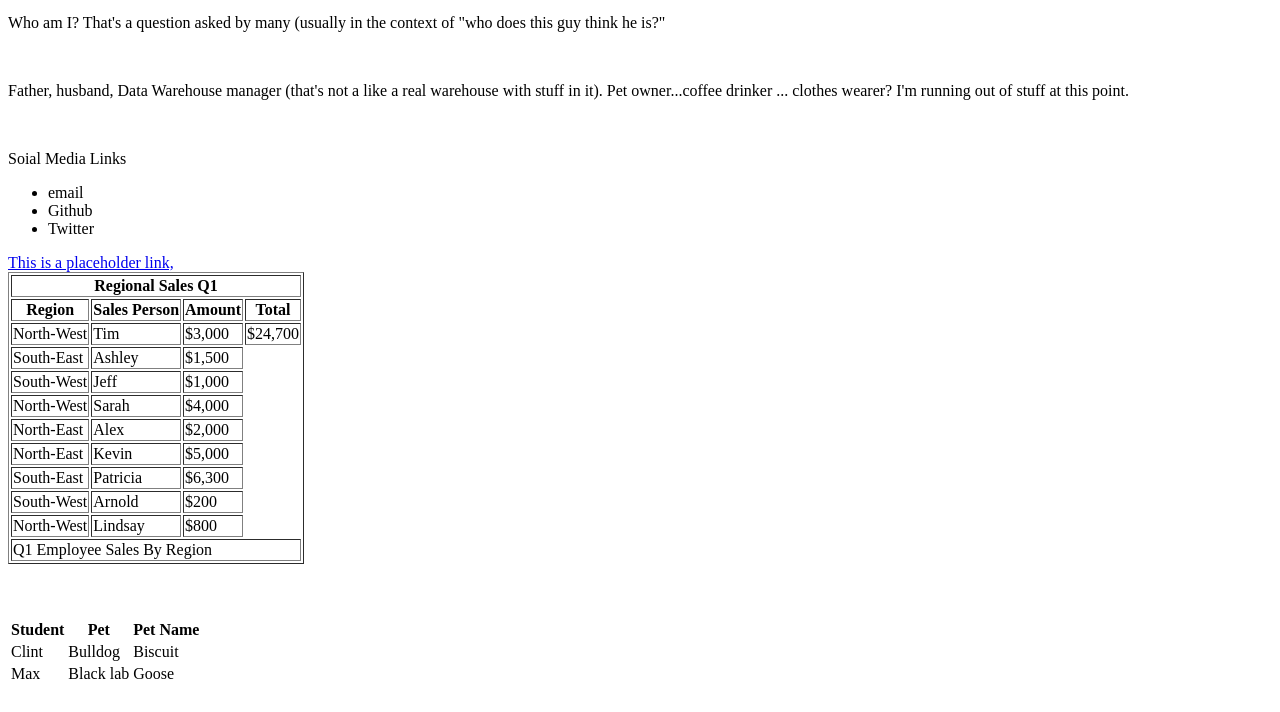
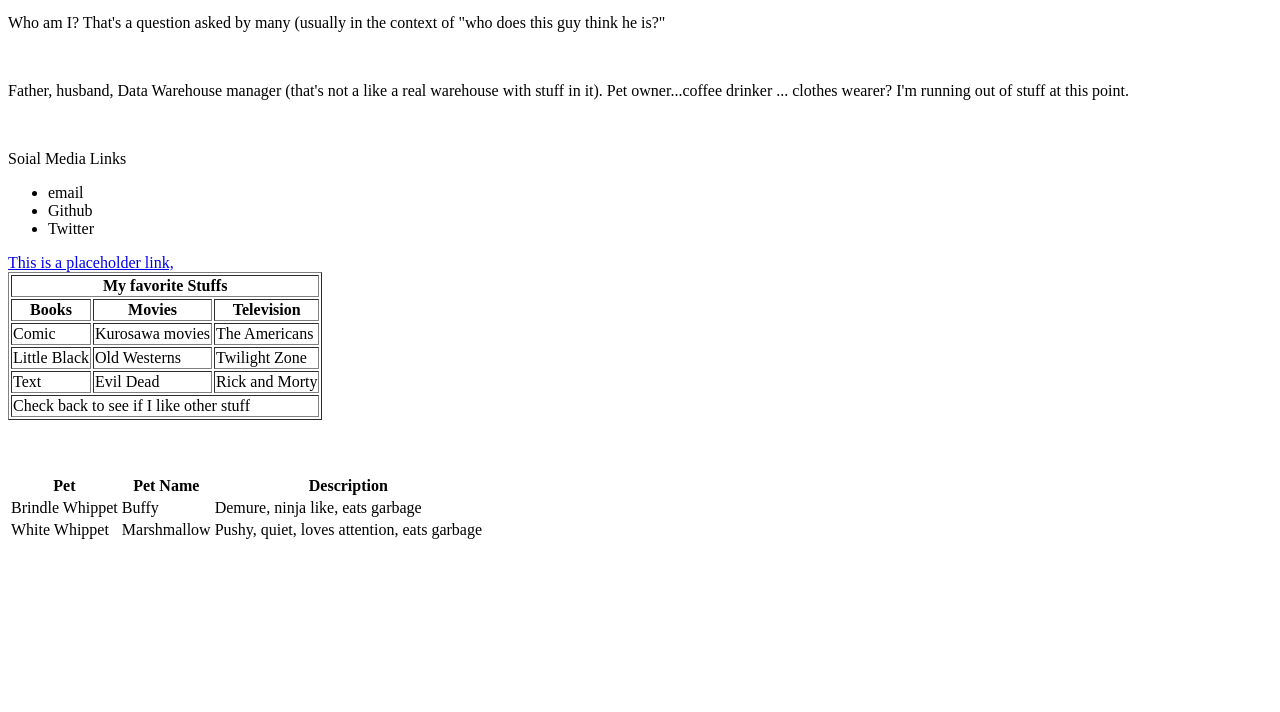
Before and after one commit to psulzen/psulzen.github.io, a plain HTML site: page index.html in a window 1280 px wide. Shown: the part 430-1142 px from the top of the page. After the commit the page ends 998 px from the top, so only its background shows below. Drawn offline with Linux system fonts and the light colour scheme.

Commit message:
hello world

```diff
--- a/index.html
+++ b/index.html
@@ -42,66 +42,34 @@
     <table border="1">
       <thead>
         <tr>
-          <th colspan="4">Regional Sales Q1</th>
+          <th colspan="3">My favorite Stuffs</th>
         </tr>
         <tr>
-          <th>Region</th>
-          <th>Sales Person</th>
-          <th>Amount</th>
-          <th>Total</th>
+          <th>Books</th>
+          <th>Movies</th>
+          <th>Television</th>
         </tr>
       </thead>
       <tbody>
         <tr>
-          <td>North-West</td>
-          <td>Tim</td>
-          <td>$3,000</td>
-          <td>$24,700</td>
+          <td>Comic</td>
+          <td>Kurosawa movies</td>
+          <td>The Americans</td>
         </tr>
         <tr>
-          <td>South-East</td>
-          <td>Ashley</td>
-          <td>$1,500</td>
+          <td>Little Black</td>
+          <td>Old Westerns</td>
+          <td>Twilight Zone</td>
         </tr>
         <tr>
-          <td>South-West</td>
-          <td>Jeff</td>
-          <td>$1,000</td>
-        </tr>
-        <tr>
-          <td>North-West</td>
-          <td>Sarah</td>
-          <td>$4,000</td>
-        </tr>
-        <tr>
-          <td>North-East</td>
-          <td>Alex</td>
-          <td>$2,000</td>
-        </tr>
-        <tr>
-          <td>North-East</td>
-          <td>Kevin</td>
-          <td>$5,000</td>
-        </tr>
-        <tr>
-          <td>South-East</td>
-          <td>Patricia</td>
-          <td>$6,300</td>
-        </tr>
-        <tr>
-          <td>South-West</td>
-          <td>Arnold</td>
-          <td>$200</td>
-        </tr>
-        <tr>
-          <td>North-West</td>
-          <td>Lindsay</td>
-          <td>$800</td>
+          <td>Text</td>
+          <td>Evil Dead</td>
+          <td>Rick and Morty</td>
         </tr>
       </tbody>
       <tfoot>
         <tr>
-          <td colspan="4">Q1 Employee Sales By Region</td>
+          <td colspan="4">Check back to see if I like other stuff</td>
         </tr>
       </tfoot>
     </table>
@@ -111,21 +79,21 @@
     <table>
       <thead>
         <tr>
-          <th>Student</th>
           <th>Pet</th>
           <th>Pet Name</th>
+          <th>Description</th>
         </tr>
       </thead>
       <tbody>
         <tr>
-          <td>Clint</td>
-          <td>Bulldog</td>
-          <td>Biscuit</td>
+          <td>Brindle Whippet</td>
+          <td>Buffy</td>
+          <td>Demure, ninja like, eats garbage</td>
         </tr>
         <tr>
-          <td>Max</td>
-          <td>Black lab</td>
-          <td>Goose</td>
+          <td>White Whippet</td>
+          <td>Marshmallow</td>
+          <td>Pushy, quiet, loves attention, eats garbage</td>
         </tr>
       </tbody>
 
```
